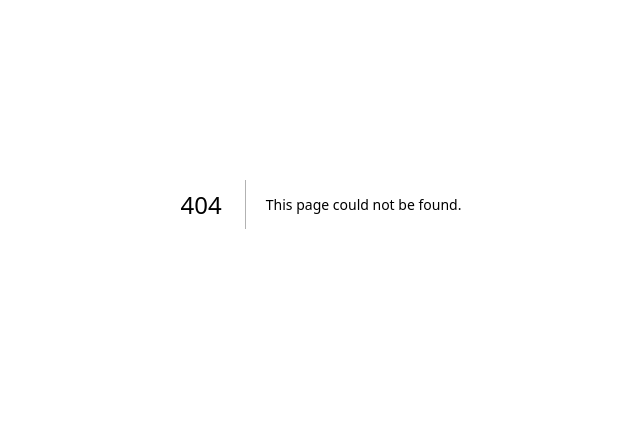
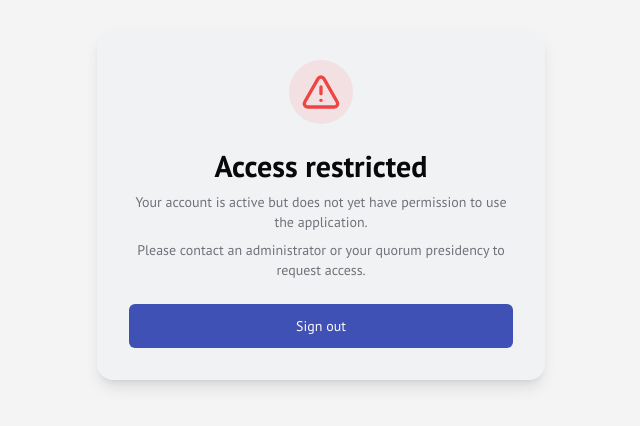
Before and after one commit to AndresDevelopers/QuorumFlow, a Next.js app: page /no-permission in a window 1280 px wide. Before the commit this address had no page. Shown: the part 196-622 px from the top of the page, without its empty margins (319-959 px from the left). Built offline with nearby package versions, Linux system fonts and the light colour scheme.

Commit message:
feat: enforce default user role access

```diff
--- a/src/app/(auth)/register/page.tsx
+++ b/src/app/(auth)/register/page.tsx
@@ -87,7 +87,7 @@ export default function RegisterPage() {
         name: values.name,
         email: values.email,
         birthDate: values.birthDate,
-        role: 'president',
+        role: 'user',
         createdAt: serverTimestamp(),
       });
 
--- a/src/app/(main)/layout.tsx
+++ b/src/app/(main)/layout.tsx
@@ -2,15 +2,59 @@
 
 import type { ReactNode } from "react";
 import { useRouter } from "next/navigation";
-import { useEffect } from "react";
+import { useEffect, useState } from "react";
 import { SidebarProvider } from "@/components/ui/sidebar";
 import { MainLayout } from "@/components/main-layout";
 import { AuthProvider, useAuth } from "@/contexts/auth-context";
 import { Skeleton } from "@/components/ui/skeleton";
+import { doc, getDoc } from "firebase/firestore";
+import { usersCollection } from "@/lib/collections";
 
 function PrivateRoute({ children }: { children: ReactNode }) {
   const { user, loading } = useAuth();
   const router = useRouter();
+  const [checkingRole, setCheckingRole] = useState(true);
+  const [role, setRole] = useState<string | null>(null);
+
+  useEffect(() => {
+    if (!user) {
+      setCheckingRole(false);
+      setRole(null);
+      return;
+    }
+
+    let isMounted = true;
+    const fetchRole = async () => {
+      setCheckingRole(true);
+      try {
+        const userDocRef = doc(usersCollection, user.uid);
+        const snapshot = await getDoc(userDocRef);
+        if (!isMounted) return;
+
+        if (snapshot.exists()) {
+          const data = snapshot.data();
+          setRole(typeof data.role === "string" ? data.role : null);
+        } else {
+          setRole(null);
+        }
+      } catch (error) {
+        console.error("Error fetching user role", error);
+        if (isMounted) {
+          setRole(null);
+        }
+      } finally {
+        if (isMounted) {
+          setCheckingRole(false);
+        }
+      }
+    };
+
+    fetchRole();
+
+    return () => {
+      isMounted = false;
+    };
+  }, [user]);
 
   useEffect(() => {
     if (!loading && !user) {
@@ -18,7 +62,13 @@ function PrivateRoute({ children }: { children: ReactNode }) {
     }
   }, [user, loading, router]);
 
-  if (loading) {
+  useEffect(() => {
+    if (!loading && !checkingRole && user && (!role || role === 'user')) {
+      router.replace('/no-permission');
+    }
+  }, [checkingRole, loading, role, router, user]);
+
+  if (loading || checkingRole) {
     return (
       <div className="flex h-screen w-screen items-center justify-center">
         <div className="flex flex-col items-center gap-4">
@@ -36,6 +86,10 @@ function PrivateRoute({ children }: { children: ReactNode }) {
     return null; // or a loading spinner
   }
 
+  if (!checkingRole && (!role || role === 'user')) {
+    return null;
+  }
+
   return <>{children}</>;
 }
 
--- /dev/null
+++ b/src/app/no-permission/page.tsx
@@ -0,0 +1,50 @@
+"use client";
+
+import { useState } from "react";
+import { useRouter } from "next/navigation";
+import { AlertTriangle } from "lucide-react";
+import { signOut } from "firebase/auth";
+
+import { Button } from "@/components/ui/button";
+import { useI18n } from "@/contexts/i18n-context";
+
+export default function NoPermissionPage() {
+  const { t } = useI18n();
+  const router = useRouter();
+  const [isSigningOut, setIsSigningOut] = useState(false);
+
+  const handleSignOut = async () => {
+    setIsSigningOut(true);
+    try {
+      const { auth } = await import("@/lib/firebase");
+      await signOut(auth);
+      router.push("/login");
+    } catch (error) {
+      console.error("Error signing out", error);
+      setIsSigningOut(false);
+    }
+  };
+
+  return (
+    <div className="flex min-h-screen flex-col items-center justify-center bg-muted px-6 py-12">
+      <div className="w-full max-w-md space-y-6 rounded-2xl bg-background p-8 text-center shadow-lg">
+        <div className="mx-auto flex h-16 w-16 items-center justify-center rounded-full bg-destructive/10 text-destructive">
+          <AlertTriangle className="h-10 w-10" aria-hidden="true" />
+        </div>
+        <div className="space-y-2">
+          <h1 className="text-3xl font-bold">{t("noPermission.title")}</h1>
+          <p className="text-sm text-muted-foreground">{t("noPermission.description")}</p>
+          <p className="text-sm text-muted-foreground">{t("noPermission.support")}</p>
+        </div>
+        <Button
+          onClick={handleSignOut}
+          size="lg"
+          className="w-full"
+          disabled={isSigningOut}
+        >
+          {isSigningOut ? t("noPermission.logoutLoading") : t("noPermission.logout")}
+        </Button>
+      </div>
+    </div>
+  );
+}
--- a/src/components/changelog-dialog.tsx
+++ b/src/components/changelog-dialog.tsx
@@ -58,7 +58,7 @@ export function ChangelogDialog({ children }: { children: React.ReactNode }) {
                 <li>Se añadió en Observaciones una vista dedicada para los compañerismos de ministración con familias menos activas o inactivas, facilitando el seguimiento de esas visitas.</li>
                 <li>La tarjeta de Anotaciones del Tablero ahora mantiene la interacción en la misma página, evitando redirecciones inesperadas.</li>
                 <li>En Ministración el listado carga más compañerismos de forma incremental al desplazarse, superando el límite inicial de diez registros.</li>
-                <li>El registro de usuarios crea automáticamente el documento en c_users con el rol predeterminado <code>president</code>, además de la cuenta en Auth.</li>
+                <li>El registro de usuarios crea automáticamente el documento en c_users con el rol predeterminado <code>user</code>, además de la cuenta en Auth.</li>
               </ul>
             </div>
             <div>
--- a/src/locales/en.json
+++ b/src/locales/en.json
@@ -88,6 +88,12 @@
   "register.toastErrorTitle": "Registration Error",
   "register.toastErrorUnexpected": "An unexpected error occurred.",
   "register.toastErrorEmailInUse": "This email is already in use.",
+
+  "noPermission.title": "Access restricted",
+  "noPermission.description": "Your account is active but does not yet have permission to use the application.",
+  "noPermission.support": "Please contact an administrator or your quorum presidency to request access.",
+  "noPermission.logout": "Sign out",
+  "noPermission.logoutLoading": "Signing out...",
 
   "forgotPassword.title": "Forgot Password?",
   "forgotPassword.description": "Enter your email and we'll send you a link to reset it.",
--- a/src/locales/es.json
+++ b/src/locales/es.json
@@ -87,6 +87,12 @@
   "register.toastErrorTitle": "Error en el registro",
   "register.toastErrorUnexpected": "Ocurrió un error inesperado.",
   "register.toastErrorEmailInUse": "Este correo electrónico ya está en uso.",
+
+  "noPermission.title": "Acceso restringido",
+  "noPermission.description": "Tu cuenta está activa pero aún no tiene permisos para usar la aplicación.",
+  "noPermission.support": "Comunícate con un administrador o con la presidencia de cuórum para solicitar acceso.",
+  "noPermission.logout": "Cerrar sesión",
+  "noPermission.logoutLoading": "Cerrando sesión...",
 
   "forgotPassword.title": "¿Olvidaste tu Contraseña?",
   "forgotPassword.description": "Ingresa tu correo y te enviaremos un enlace para restablecerla.",
```
